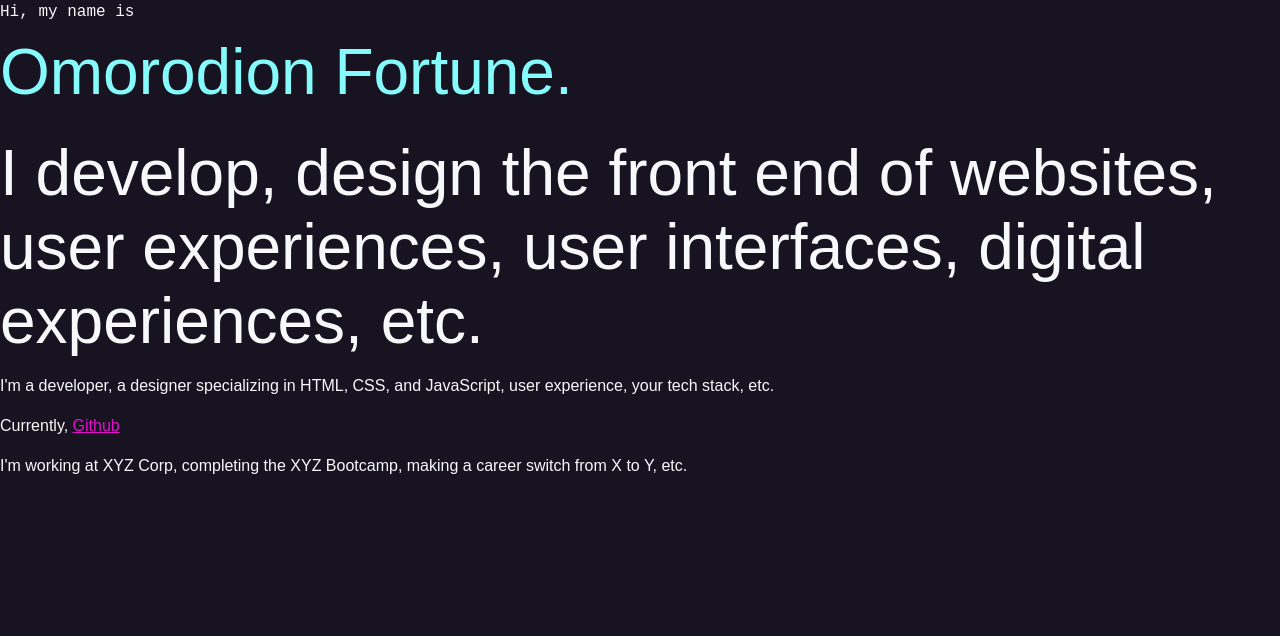
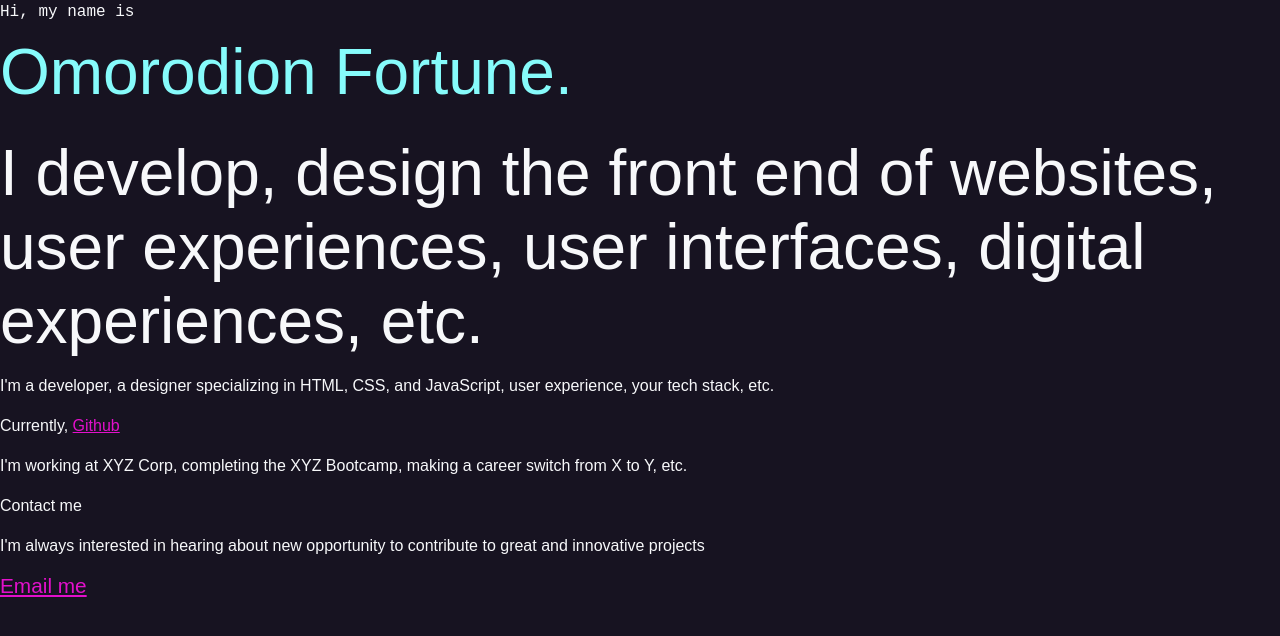
Before and after one commit to Fortzy05/react-p9qjrd, a React (Create React App) app: page / in a window 1280 px wide. Shown: the top 636 px of the page. Built offline with nearby package versions, Linux system fonts and the light colour scheme.

Commit message:
added contact info to the page

```diff
--- /dev/null
+++ b/contact.js
@@ -0,0 +1,12 @@
+import React from "react"
+const Contact = () =>{
+  return(
+<div>
+  <p>Contact me</p>
+  <p>I'm always interested in hearing about new opportunity to contribute to great and innovative projects</p>
+  <a href="omorodion.fortune@gmail.com">Email me</a>
+</div>
+  )
+}
+
+export default Contact;
--- a/src/App.js
+++ b/src/App.js
@@ -1,6 +1,6 @@
 import React from "react";
 import "./style.css";
-
+import Contact from "../contact.js"
 export default function App() {
   return (
     <section id="intro">
@@ -9,6 +9,7 @@ export default function App() {
   <p>I'm a developer, a designer specializing in HTML, CSS, and JavaScript, user experience, your tech stack, etc.</p>
   <p>Currently, <a href="https://github.com/fortzy05" target="_blank">Github</a>
   </p> <p>I'm working at XYZ Corp, completing the XYZ Bootcamp, making a career switch from X to Y, etc.</p>
+  <Contact/>
 </section>
 );
 
```
